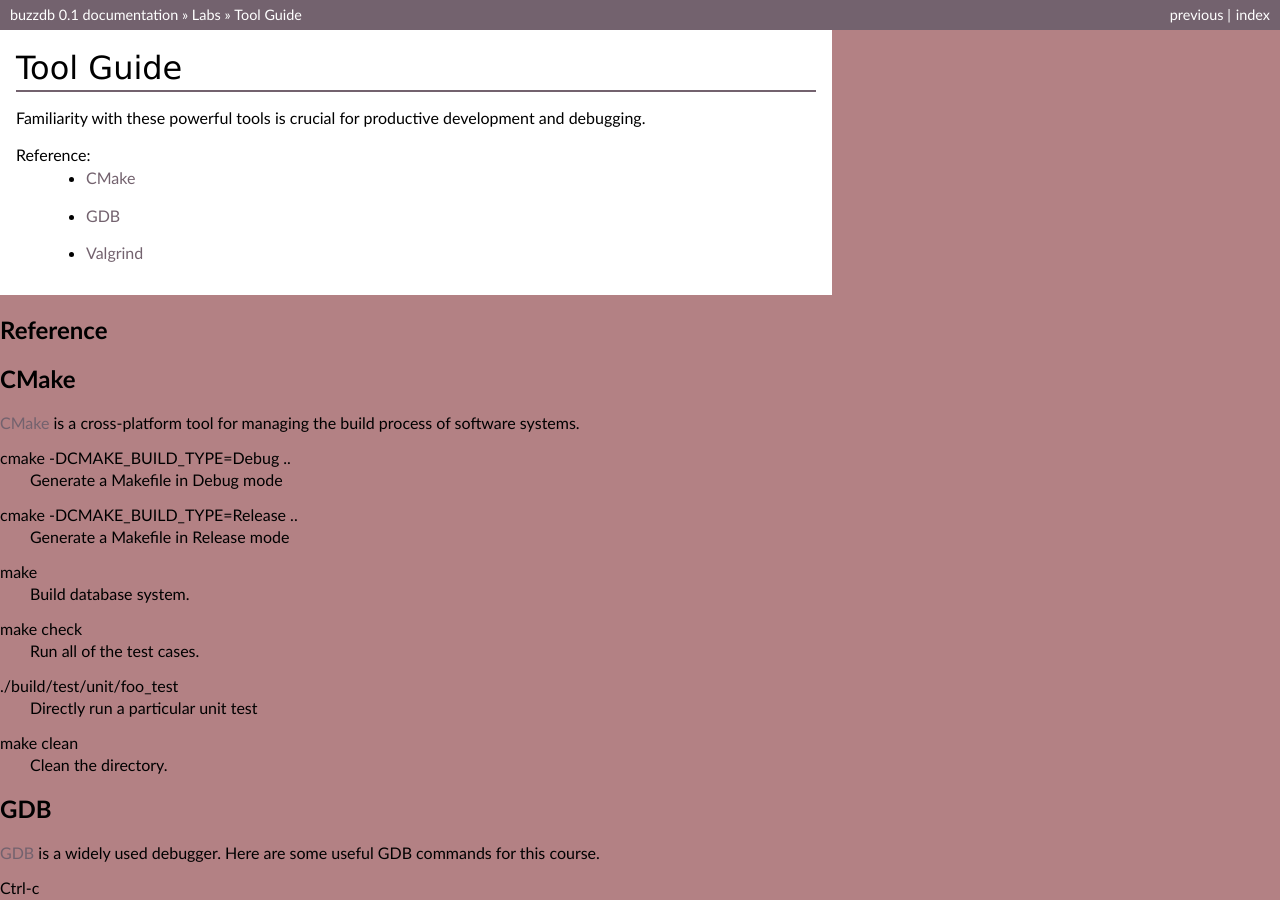
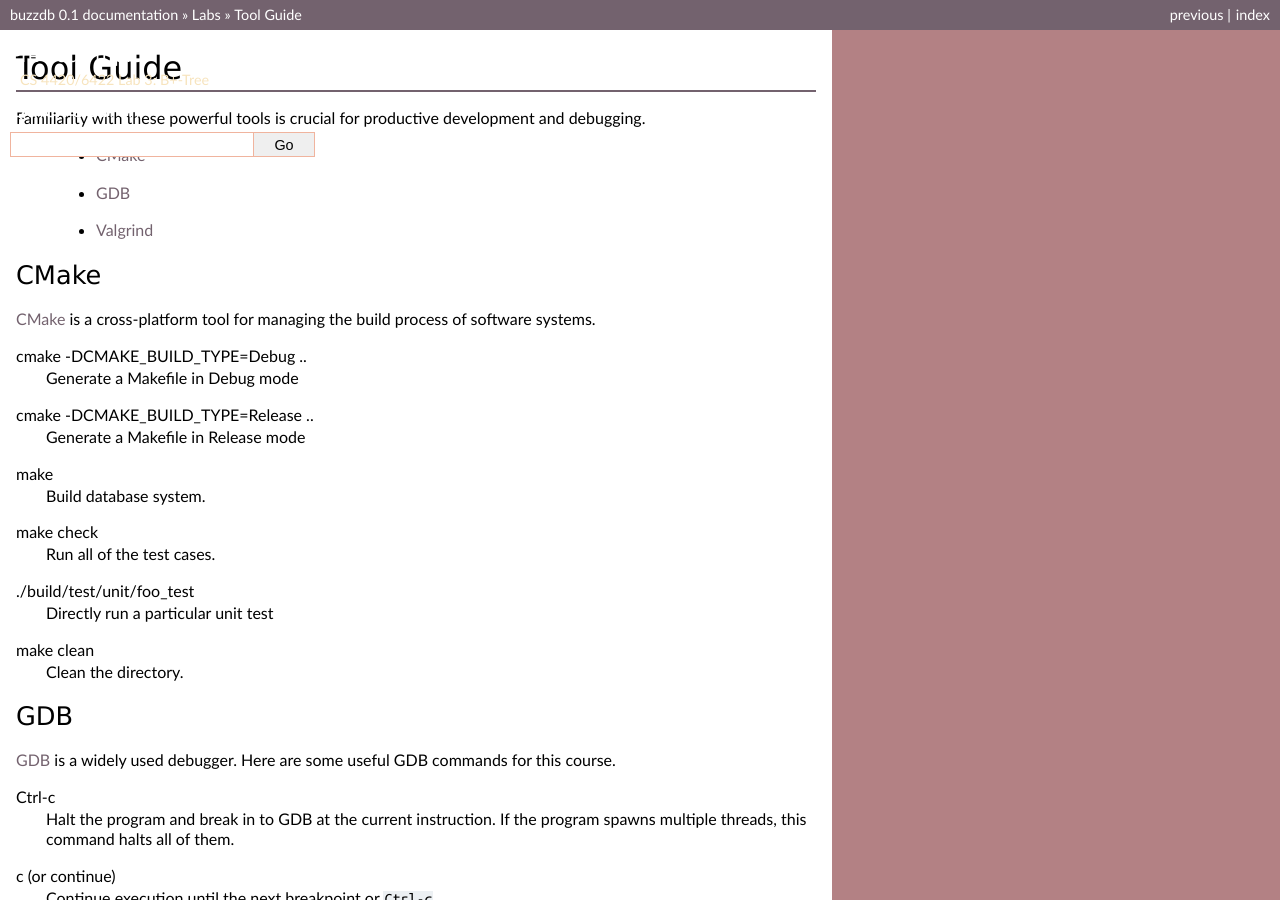
Before and after one commit to hershd23/buzzdb-docs, a Sphinx documentation site: the page built from docs/labs/tools.rst, in a window 1280 px wide and 900 px high. Built offline with Sphinx 7.4.7, drawn with Linux system fonts in a browser that asks for light colours; pages that are not in the unit, such as notebooks, are missing from menus.

Commit message:
Update tools.rst

```diff
--- a/docs/labs/tools.rst
+++ b/docs/labs/tools.rst
@@ -3,15 +3,10 @@
 
 Familiarity with these powerful tools is crucial for productive development and debugging.
 
-.. note::
-
-    Reference:
       - `CMake <#cmake>`__
       - `GDB <#gdb>`__
       - `Valgrind <#valgrind>`__
 
-Reference
----------
 
 CMake
 ~~~~~
```
